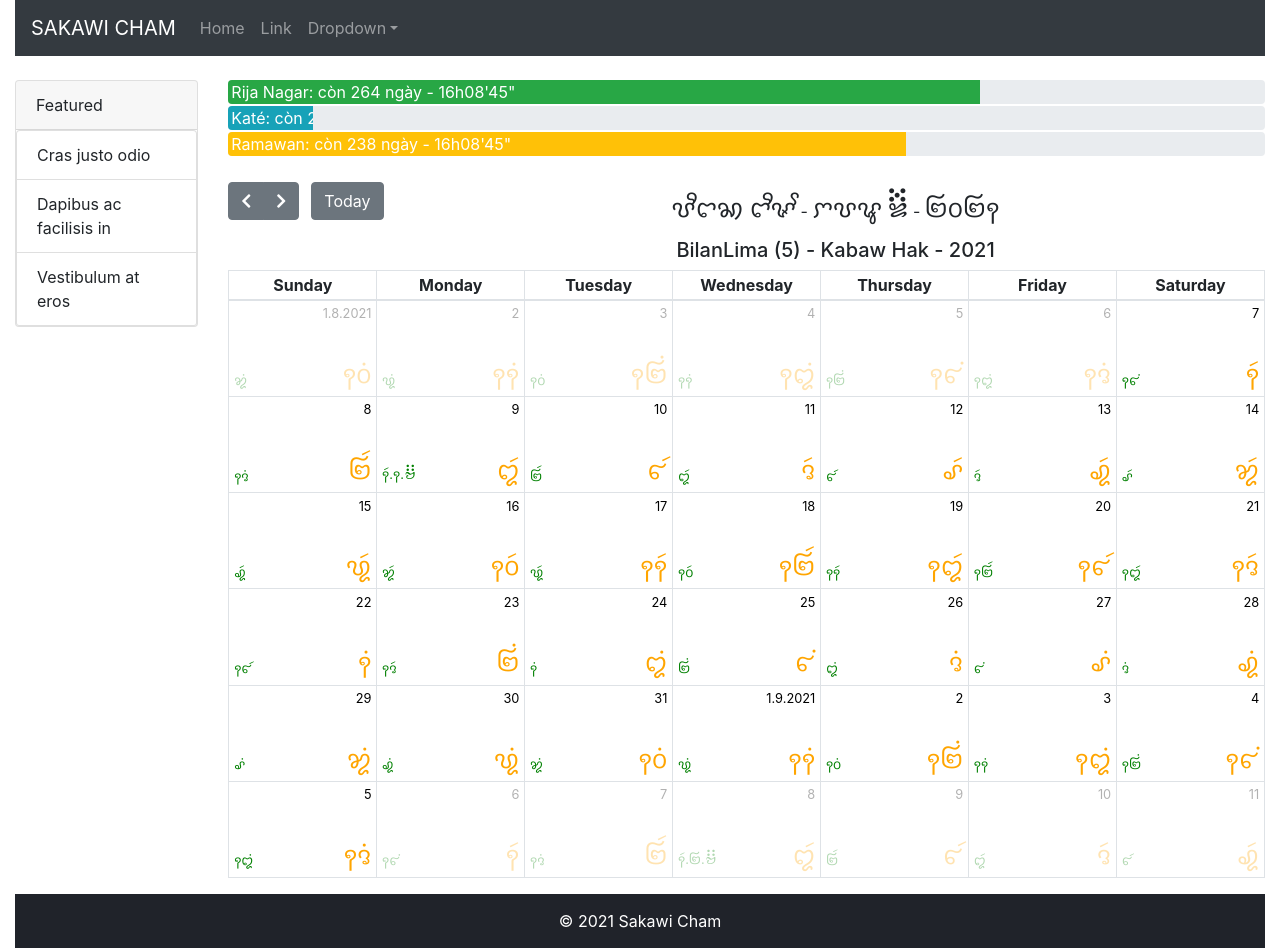
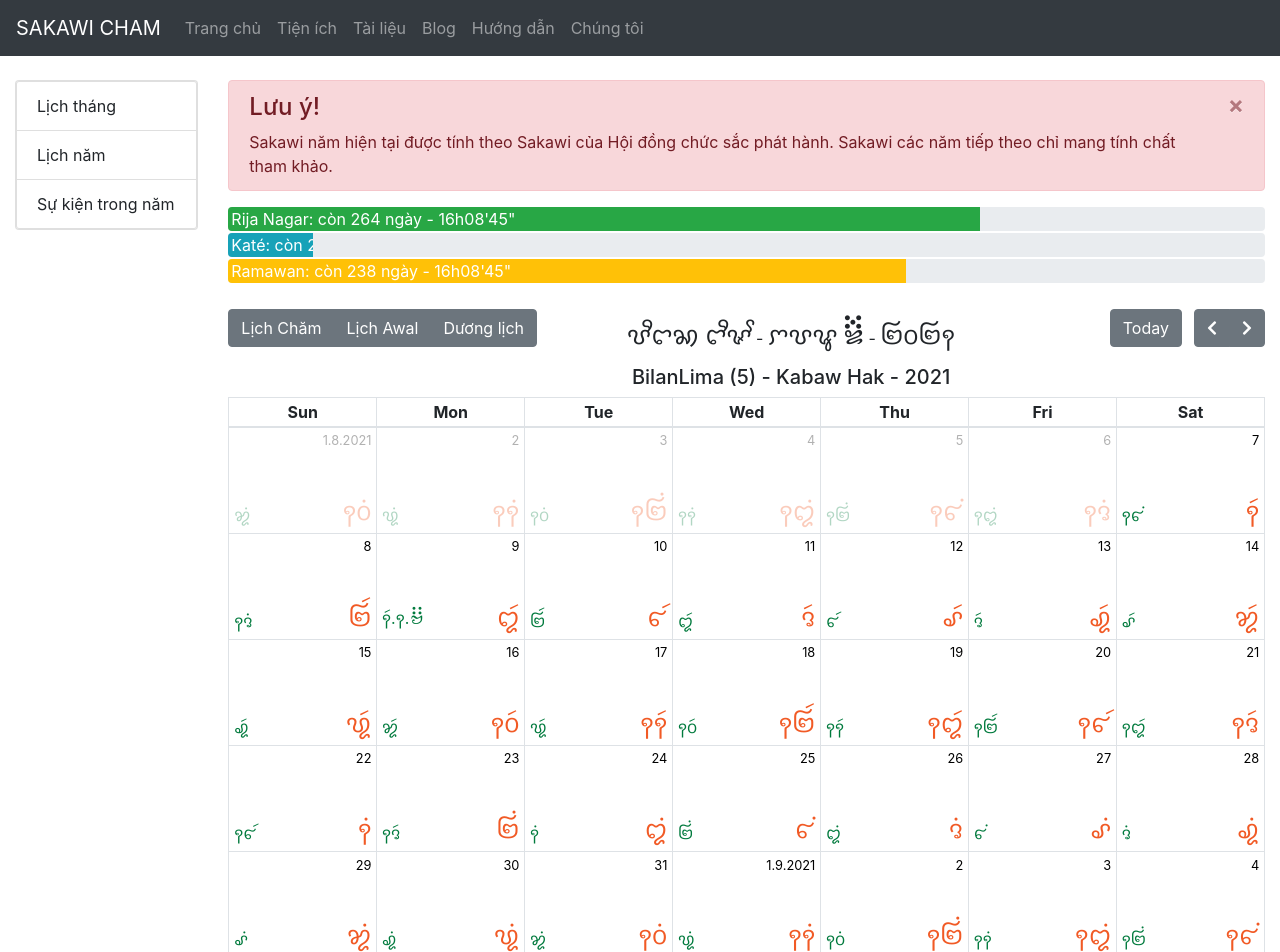
Before and after one commit to Tanginpantangin/sakawi-cham-web, a React (Create React App) app: page / in a window 1280 px wide. Shown: the top 952 px of the page. Built offline with nearby package versions, Linux system fonts and the light colour scheme.

Commit message:
Update layout

```diff
--- a/src/App.css
+++ b/src/App.css
@@ -68,7 +68,7 @@
 .ikasSarak-month-cell {
   font-family: 'AkharTakai';
   font-weight: black;
-  font-size: 1.0rem;
+  font-size: 1.2rem;
 }
 
 @font-face {
--- a/src/Layout.tsx
+++ b/src/Layout.tsx
@@ -1,4 +1,4 @@
-import { Card, Col, Container, Row, ListGroup, Navbar, Nav, NavDropdown } from "react-bootstrap";
+import { Card, Col, Container, ListGroup, Nav, Navbar, Row } from "react-bootstrap";
 
 interface LayoutProps {
     children: JSX.Element;
@@ -17,7 +17,7 @@ export const Layout = (props: LayoutProps) => {
         <Container fluid>
             {/* Header */}
             <Row>
-            <Col>
+                <Col style={{ paddingRight: 0, paddingLeft: 0 }}>
                     <Navbar bg="dark" variant="dark" expand="lg">
                         <Navbar.Brand href="#home">SAKAWI CHAM</Navbar.Brand>
                         <Navbar.Toggle aria-controls="basic-navbar-nav" />
@@ -25,30 +25,26 @@ export const Layout = (props: LayoutProps) => {
                             <Nav className="mr-auto my-2 my-lg-0"
                                 style={{ maxHeight: '100px' }}
                                 navbarScroll>
-                            <Nav.Link href="#home">Home</Nav.Link>
-                            <Nav.Link href="#link">Link</Nav.Link>
-                            <NavDropdown title="Dropdown" id="basic-nav-dropdown">
-                                <NavDropdown.Item href="#action/3.1">Action</NavDropdown.Item>
-                                <NavDropdown.Item href="#action/3.2">Another action</NavDropdown.Item>
-                                <NavDropdown.Item href="#action/3.3">Something</NavDropdown.Item>
-                                <NavDropdown.Divider />
-                                <NavDropdown.Item href="#action/3.4">Separated link</NavDropdown.Item>
-                            </NavDropdown>
+                                <Nav.Link href="#">Trang chủ</Nav.Link>
+                                <Nav.Link href="#">Tiện ích</Nav.Link>
+                                <Nav.Link href="#">Tài liệu</Nav.Link>
+                                <Nav.Link href="#">Blog</Nav.Link>
+                                <Nav.Link href="#">Hướng dẫn</Nav.Link>
+                                <Nav.Link href="#">Chúng tôi</Nav.Link>
                             </Nav>
                         </Navbar.Collapse>
                     </Navbar>
                 </Col>
             </Row>
-            <br/>
+            <br />
             {/* Body */}
             <Row>
                 <Col sm={2}>
                     <Card>
-                        <Card.Header>Featured</Card.Header>
                         <ListGroup>
-                            <ListGroup.Item>Cras justo odio</ListGroup.Item>
-                            <ListGroup.Item>Dapibus ac facilisis in</ListGroup.Item>
-                            <ListGroup.Item>Vestibulum at eros</ListGroup.Item>
+                            <ListGroup.Item>Lịch tháng</ListGroup.Item>
+                            <ListGroup.Item>Lịch năm</ListGroup.Item>
+                            <ListGroup.Item>Sự kiện trong năm</ListGroup.Item>
                         </ListGroup>
                     </Card>
                 </Col>
@@ -58,10 +54,10 @@ export const Layout = (props: LayoutProps) => {
             </Row>
             {/* Fotter */}
             <Row>
-                <Col>
+                <Col style={{ paddingRight: 0, paddingLeft: 0 }}>
                     <p style={footerStyle}>{`© ${new Date().getFullYear()} Sakawi Cham`}</p>
                 </Col>
             </Row>
-        </Container>
+        </Container >
     );
 }
--- a/src/components/calendar.tsx
+++ b/src/components/calendar.tsx
@@ -1,5 +1,5 @@
 import React, { useState } from "react";
-import { Col, Row } from "react-bootstrap";
+import { Alert, Col, Row } from "react-bootstrap";
 import { AhierMonthEnum, IkasSarakEnum, NasakEnum } from "../enums/enum";
 import { AhierMonth } from "../model/AhierDate";
 import { AwalMonth } from "../model/AwalDate";
@@ -27,11 +27,12 @@ export const Calendar = () => {
         firstDayOfAwalMonth: 0
     }
 
+    const [showWarning, setShowWarning] = useState(true);
     const [matrixSakawi, setMatrixSakawi] = useState<MatrixCalendarType[]>([]);
     const [currentAhierMonth, setCurrentAhierMonth] = useState<MatrixCalendarType>(initialMatrixCalendarType);
     const [year] = useState(new Date().getFullYear());
     const [month] = useState(new Date().getMonth());
-    const [sakawiType] = useState<SakawiType>('sakawiAhier');
+    const [sakawiType, setSakawiType] = useState<SakawiType>('sakawiAhier');
 
     // Sakawi Awal
     let awalMonth: AwalMonth = { month: 0, year: { ikasSarak: IkasSarakEnum.Hak } };
@@ -40,7 +41,7 @@ export const Calendar = () => {
     React.useEffect(() => {
         function init() {
             // Build matrix Calendar
-            let matrix = Helper.buildMatrixCalendar(2044);
+            let matrix = Helper.buildMatrixCalendar(2046);
             setMatrixSakawi(matrix);
             //console.log('matrix', JSON.stringify(matrix));
 
@@ -56,8 +57,23 @@ export const Calendar = () => {
         init();
     }, []);
 
+    function onSelectSakawiType(type: SakawiType) {
+        setSakawiType(type);
+    }
+
     return (
         <>
+            {showWarning &&
+                <Row>
+                    <Col md={12}>
+                        <Alert variant='danger' onClose={() => setShowWarning(false)} dismissible>
+                            <Alert.Heading>Lưu ý!</Alert.Heading>
+                            Sakawi năm hiện tại được tính theo Sakawi của Hội đồng chức sắc phát hành.
+                            Sakawi các năm tiếp theo chỉ mang tính chất tham khảo.
+                        </Alert>
+                    </Col>
+                </Row>
+            }
             <Row>
                 <Col md={12}>
                     <CountDownBar dateName={"Rija Nagar"} variantType='success' toDate={new Date(2022, 4, 28)} />
@@ -69,8 +85,19 @@ export const Calendar = () => {
             {matrixSakawi.length > 0 &&
                 <Row>
                     {sakawiType === 'solarCalendar' && <Month year={year} month={month} />}
-                    {sakawiType === 'sakawiAwal' && <MonthAwal awalMonth={monthAwal} />}
-                    {sakawiType === 'sakawiAhier' && <MonthAhier matrixSakawi={matrixSakawi} currentAhierMonthMatrix={currentAhierMonth} />}
+                    {sakawiType === 'sakawiAwal' &&
+                        <MonthAwal
+                            awalMonth={monthAwal}
+                            onSelectSakawiType={onSelectSakawiType}
+                        />
+                    }
+                    {sakawiType === 'sakawiAhier' &&
+                        <MonthAhier
+                            matrixSakawi={matrixSakawi}
+                            currentAhierMonthMatrix={currentAhierMonth}
+                            onSelectSakawiType={onSelectSakawiType}
+                        />
+                    }
                 </Row>}
         </>
     );
--- a/src/components/dayAhier.tsx
+++ b/src/components/dayAhier.tsx
@@ -15,7 +15,8 @@ interface DayAhierProps {
 
 export const DayAhier = (props: DayAhierProps) => {
     const tdStyle: React.CSSProperties = {
-        opacity: (props.dateAhier.ahierMonth !== props.currentAhierMonth) ? 0.3 : 1
+        opacity: (props.dateAhier.ahierMonth !== props.currentAhierMonth) ? 0.3 : 1,
+        backgroundColor: (props.dateGregory.toLocaleDateString() === new Date().toLocaleDateString()) ? '#FFEFBF' : ''
     }
 
     const GregoryDateStyle: React.CSSProperties = {
@@ -28,7 +29,7 @@ export const DayAhier = (props: DayAhierProps) => {
 
     const ahierDateStyle: React.CSSProperties = {
         fontSize: "1.5rem",
-        color: "orange",
+        color: "#F15A25",
         paddingTop: "2rem",
         paddingBottom: "0.1rem",
         textAlign: "right"
@@ -36,11 +37,21 @@ export const DayAhier = (props: DayAhierProps) => {
 
     const awalDateStyle: React.CSSProperties = {
         flexDirection: "row",
-        fontSize: "0.8rem",
-        color: "green",
+        fontSize: "1rem",
+        color: "#007A3D",
         paddingTop: "2rem",
         paddingBottom: "0.3rem",
         alignSelf: "end"
+    }
+
+    const eventStyle: React.CSSProperties = {
+        display: "block",
+        fontSize: "0.8rem",
+        color: "white",
+        backgroundColor: "#3788d8",
+        paddingLeft: "0.3rem",
+        textAlign: "left",
+        marginBottom: "0.1rem",
     }
 
     function displayGregoryDate(dateGregory: Date) {
@@ -114,8 +125,24 @@ export const DayAhier = (props: DayAhierProps) => {
                 </Col>
             </Row>
             <Row>
-                <Col md={6}></Col>
-                <Col md={6}></Col>
+                {/*TODO*/}
+                <Col md={12} style={{ minHeight: "10px", maxHeight: "25px" }}>
+                    {props.dateAhier.ahierMonth.month === 0 && props.dateAhier.date === 1 &&
+                        <p style={eventStyle}>Akaok thun</p>
+                    }
+                    {props.dateAhier.ahierMonth.month === 0 && props.dateGregory.getDay() === 4 && props.dateAhier.date < 7 &&
+                        <p style={eventStyle}>Rija Nagar</p>
+                    }
+                    {props.dateAhier.ahierMonth.month === 5 && props.dateAhier.date === 29 &&
+                        <p style={eventStyle}>Katé palei Hamu Tanran</p>
+                    }
+                    {props.dateAhier.ahierMonth.month === 6 && props.dateAhier.date === 1 &&
+                        <p style={eventStyle}>Katé angaok bimong</p>
+                    }
+                    {props.dateAwal.awalMonth.month === 8 && props.dateAwal.date === 1 &&
+                        <p style={eventStyle}>Ramâwan</p>
+                    }
+                </Col>
             </Row>
             <Row>
                 <Col style={awalDateStyle} md={6}>
--- a/src/components/monthAhier.tsx
+++ b/src/components/monthAhier.tsx
@@ -5,11 +5,13 @@ import { AhierDate, AhierMonth } from "../model/AhierDate";
 import { AwalDate, AwalMonth } from "../model/AwalDate";
 import { MatrixCalendarType } from "../model/MatrixCalendarType";
 import Helper from "../utility/helper";
+import { SakawiType } from "./calendar";
 import { DayAhier } from "./dayAhier";
 
 interface MonthAhierProps {
     matrixSakawi: MatrixCalendarType[],
-    currentAhierMonthMatrix: MatrixCalendarType
+    currentAhierMonthMatrix: MatrixCalendarType,
+    onSelectSakawiType: (type: SakawiType) => void
 }
 
 export const MonthAhier = (props: MonthAhierProps) => {
@@ -109,7 +111,7 @@ export const MonthAhier = (props: MonthAhierProps) => {
         rows.push(<tr key={weeks}>{cells}</tr>)
     }
 
-    const dayNames = ["Sunday", "Monday", "Tuesday", "Wednesday", "Thursday", "Friday", "Saturday"];
+    const dayNames = ["Sun", "Mon", "Tue", "Wed", "Thu", "Fri", "Sat"];
     const tableStyle: React.CSSProperties = {
         height: "400px",
         tableLayout: "fixed"
@@ -120,18 +122,16 @@ export const MonthAhier = (props: MonthAhierProps) => {
     return (
         <Container>
             <Row>
-                <Col md={4} style={{ textAlign: "left" }}>
-                    <ButtonToolbar aria-label="Toolbar with button groups">
-                        <ButtonGroup aria-label="Basic example">
-                            <Button variant="secondary" className="fa fa-chevron-left" onClick={handleGoToPreviousMonth} />
-                            <Button variant="secondary" className="fa fa-chevron-right" onClick={handleGoToNextMonth} />
-                        </ButtonGroup>
-                        <ButtonGroup aria-label="Third group" style={{ marginLeft: ".75em" }}>
-                            <Button variant="secondary" onClick={handleGoToToday}>Today</Button>
+                <Col md={4}>
+                    <ButtonToolbar aria-label="Toolbar with button groups" style={{ justifyContent: "flex-start" }}>
+                        <ButtonGroup aria-label="Type of calendar">
+                            <Button variant="secondary">Lịch Chăm</Button>
+                            <Button variant="secondary" onClick={() => props.onSelectSakawiType('sakawiAwal')}>Lịch Awal</Button>
+                            <Button variant="secondary" onClick={() => props.onSelectSakawiType('solarCalendar')}>Dương lịch</Button>
                         </ButtonGroup>
                     </ButtonToolbar>
                 </Col>
-                <Col md={6} style={{ textAlign: "center" }}>
+                <Col md={5} style={{ textAlign: "center" }}>
                     <div>
                         <label className='bilan-title'>{displayMonthName(currentAhierMonth.month)}</label>
                         {' - '}<label className='bilan-title'>{displayNasakName(currentAhierMonth.year.nasak)}</label>
@@ -140,7 +140,17 @@ export const MonthAhier = (props: MonthAhierProps) => {
                     </div>
                     <h5>{AhierMonthEnum[currentAhierMonth.month]} {`(${(currentAhierMonth.month + 1)})`} - {NasakEnum[currentAhierMonth.year.nasak]} {IkasSarakEnum[currentAhierMonth.year.ikasSarak]} - {currentAhierMonth.year.yearNumber}</h5>
                 </Col>
-                <Col md={2}></Col>
+                <Col md={3}>
+                    <ButtonToolbar aria-label="Toolbar with button groups" style={{ justifyContent: "flex-end" }}>
+                        <ButtonGroup aria-label="Third group" style={{ marginRight: ".75em" }}>
+                            <Button variant="secondary" onClick={handleGoToToday}>Today</Button>
+                        </ButtonGroup>
+                        <ButtonGroup aria-label="Navigate months">
+                            <Button variant="secondary" className="fa fa-chevron-left" onClick={handleGoToPreviousMonth} />
+                            <Button variant="secondary" className="fa fa-chevron-right" onClick={handleGoToNextMonth} />
+                        </ButtonGroup>
+                    </ButtonToolbar>
+                </Col>
             </Row>
             <Row>
                 <Col md={12}>
--- a/src/components/monthAwal.tsx
+++ b/src/components/monthAwal.tsx
@@ -3,10 +3,12 @@ import { Button, ButtonGroup, ButtonToolbar, Col, Container, Row, Table } from "
 import { AwalMonthEnum, IkasSarakEnum } from "../enums/enum";
 import { AwalDate, AwalMonth } from "../model/AwalDate";
 import Helper from '../utility/helper';
+import { SakawiType } from "./calendar";
 import { DayAwal } from "./dayAwal";
 
 interface MonthAwalProps {
-    awalMonth: AwalMonth;
+    awalMonth: AwalMonth,
+    onSelectSakawiType: (type: SakawiType) => void
 }
 
 export const MonthAwal = (props: MonthAwalProps) => {
@@ -88,21 +90,29 @@ export const MonthAwal = (props: MonthAwalProps) => {
     return (
         <Container>
             <Row>
-                <Col md={4} style={{ textAlign: "left" }}>
-                    <ButtonToolbar aria-label="Toolbar with button groups">
-                        <ButtonGroup aria-label="Basic example">
-                            <Button variant="secondary" className="fa fa-chevron-left" onClick={handleGoToPreviousMonth} />
-                            <Button variant="secondary" className="fa fa-chevron-right" onClick={handleGoToNextMonth} />
-                        </ButtonGroup>
-                        <ButtonGroup aria-label="Third group" style={{ marginLeft: ".75em" }}>
-                            <Button variant="secondary" onClick={handleGoToToday}>Today</Button>
+                <Col md={4}>
+                    <ButtonToolbar aria-label="Toolbar with button groups" style={{ justifyContent: "flex-start" }}>
+                        <ButtonGroup aria-label="Type of calendar">
+                            <Button variant="secondary" onClick={() => props.onSelectSakawiType('sakawiAhier')}>Lịch Chăm</Button>
+                            <Button variant="secondary">Lịch Awal</Button>
+                            <Button variant="secondary" onClick={() => props.onSelectSakawiType('solarCalendar')}>Dương lịch</Button>
                         </ButtonGroup>
                     </ButtonToolbar>
                 </Col>
                 <Col md={5} style={{ textAlign: "center" }}>
                     <h2>{AwalMonthEnum[awalMonth.month]} {`(${(awalMonth.month + 1)})`} - {IkasSarakEnum[awalMonth.year.ikasSarak]}</h2>
                 </Col>
-                <Col md={3}></Col>
+                <Col md={3} style={{ textAlign: "left" }}>
+                    <ButtonToolbar aria-label="Toolbar with button groups" style={{ justifyContent: "flex-end" }}>
+                        <ButtonGroup aria-label="Third group" style={{ marginRight: ".75em" }}>
+                            <Button variant="secondary" onClick={handleGoToToday}>Today</Button>
+                        </ButtonGroup>
+                        <ButtonGroup aria-label="Basic example">
+                            <Button variant="secondary" className="fa fa-chevron-left" onClick={handleGoToPreviousMonth} />
+                            <Button variant="secondary" className="fa fa-chevron-right" onClick={handleGoToNextMonth} />
+                        </ButtonGroup>
+                    </ButtonToolbar>
+                </Col>
             </Row>
             <Row>
                 <Col md={12}>
```
Lines whose indentation alone changed are shown as unchanged.
